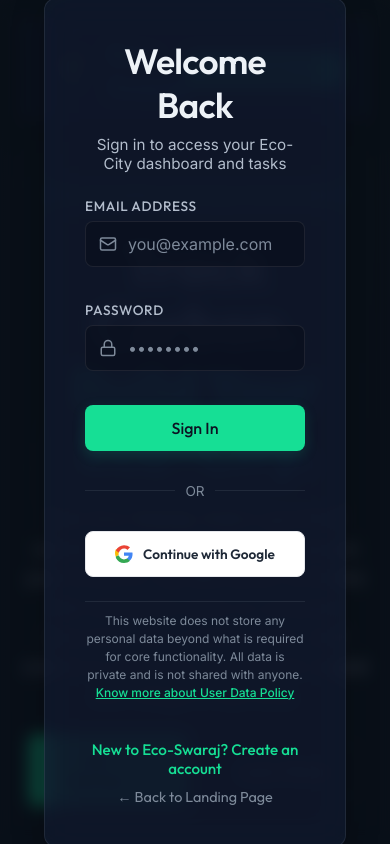
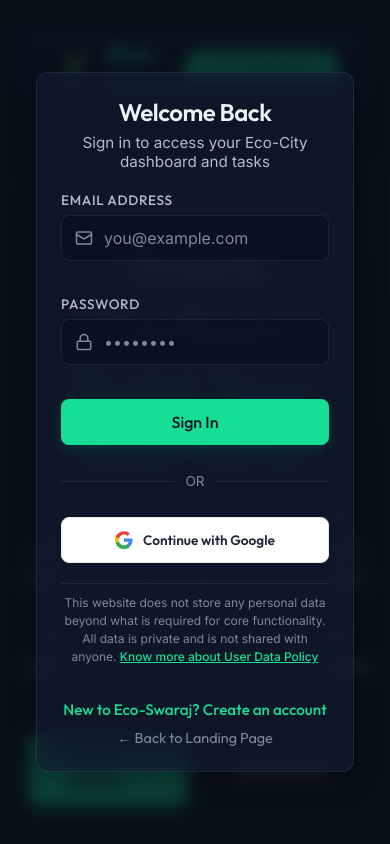
Before and after one commit to Ratul-Chatterjee/Eco-Swaraj, a React (Vite) app: page / in a window 390 px wide. Both pictures are taken after a click on the button "Access Dashboard". Shown: the top 844 px of the page. Built offline with nearby package versions, Linux system fonts and the light colour scheme; no server answers; the database is empty.

Commit message:
Fix auth form height overflow in landscape mode: add scrollable card container, responsive padding/font, and modal overlay scroll

```diff
--- a/src/components/Auth/AuthPortal.tsx
+++ b/src/components/Auth/AuthPortal.tsx
@@ -108,19 +108,21 @@
     const targetEmail = user?.email || verificationEmail;
     return (
       <div style={{
-        minHeight: "100vh",
+        width: "100%",
         display: "flex",
         alignItems: "center",
         justifyContent: "center",
-        padding: "24px"
+        padding: "16px"
       }}>
         <div className="glass-card animate-fade-in" style={{
           maxWidth: "480px",
           width: "100%",
+          maxHeight: "85vh",
+          overflowY: "auto",
           display: "flex",
           flexDirection: "column",
-          gap: "24px",
-          padding: "40px"
+          gap: "20px",
+          padding: "32px"
         }}>
           <div style={{ textAlign: "center", display: "flex", flexDirection: "column", alignItems: "center", gap: "12px" }}>
             <div style={{
@@ -210,23 +212,25 @@
 
   return (
     <div style={{
-      minHeight: "100vh",
+      width: "100%",
       display: "flex",
       alignItems: "center",
       justifyContent: "center",
-      padding: "24px"
+      padding: "16px"
     }}>
       <div className="glass-card animate-fade-in" style={{
         maxWidth: "480px",
         width: "100%",
-        padding: "40px",
+        maxHeight: "85vh",
+        overflowY: "auto",
+        padding: "32px",
         display: "flex",
         flexDirection: "column",
-        gap: "24px",
+        gap: "20px",
         boxShadow: "var(--shadow-glass)"
       }}>
         <div style={{ textAlign: "center" }}>
-          <h2 style={{ fontSize: "2.2rem", marginBottom: "8px" }}>
+          <h2 style={{ fontSize: "clamp(1.5rem, 5vw, 2.2rem)", marginBottom: "6px" }}>
             {isSignUp ? "Create Eco-Account" : "Welcome Back"}
           </h2>
           <p style={{ color: "var(--text-secondary)", fontSize: "0.95rem" }}>
@@ -394,6 +398,51 @@
           </button>
         </div>
       </div>
+      <style>{`
+        @media (max-height: 600px) {
+          .glass-card.animate-fade-in {
+            padding: 20px !important;
+            gap: 12px !important;
+          }
+          .glass-card.animate-fade-in h2 {
+            font-size: 1.3rem !important;
+          }
+          .glass-card.animate-fade-in p {
+            font-size: 0.82rem !important;
+          }
+          .glass-card.animate-fade-in .btn {
+            height: 38px !important;
+            font-size: 0.85rem !important;
+          }
+          .glass-card.animate-fade-in input {
+            padding: 8px 12px !important;
+            font-size: 0.85rem !important;
+          }
+        }
+        @media (max-height: 480px) {
+          .glass-card.animate-fade-in {
+            padding: 14px !important;
+            gap: 8px !important;
+          }
+          .glass-card.animate-fade-in h2 {
+            font-size: 1.1rem !important;
+          }
+          .glass-card.animate-fade-in .btn {
+            height: 34px !important;
+            font-size: 0.8rem !important;
+          }
+        }
+        @media (max-width: 480px) {
+          .glass-card.animate-fade-in {
+            padding: 24px !important;
+          }
+        }
+        @media (max-height: 700px) and (orientation: landscape) {
+          .glass-card.animate-fade-in {
+            max-height: 80vh !important;
+          }
+        }
+      `}</style>
     </div>
   );
 };
--- a/src/components/Auth/LandingPage.tsx
+++ b/src/components/Auth/LandingPage.tsx
@@ -222,6 +222,7 @@
           justifyContent: "center",
           zIndex: 100,
           padding: "20px",
+          overflowY: "auto",
           cursor: "default"
         }}
         onClick={closeAuthModal}
```
